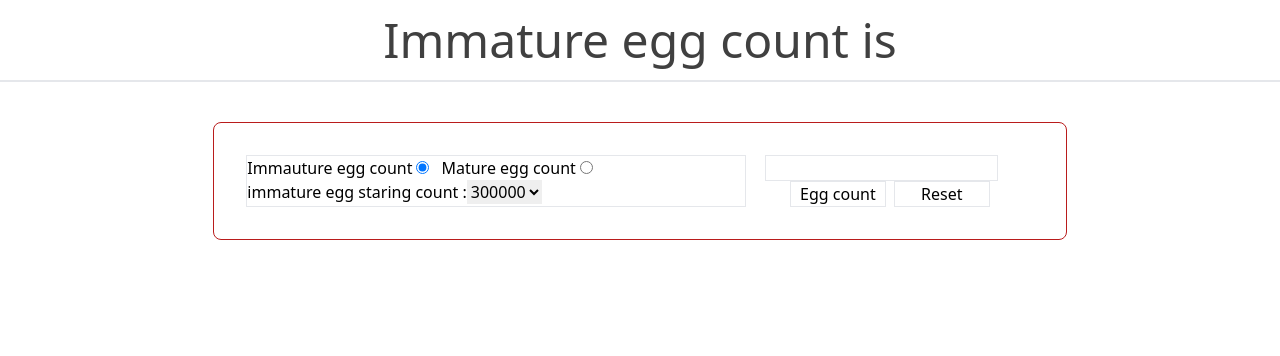
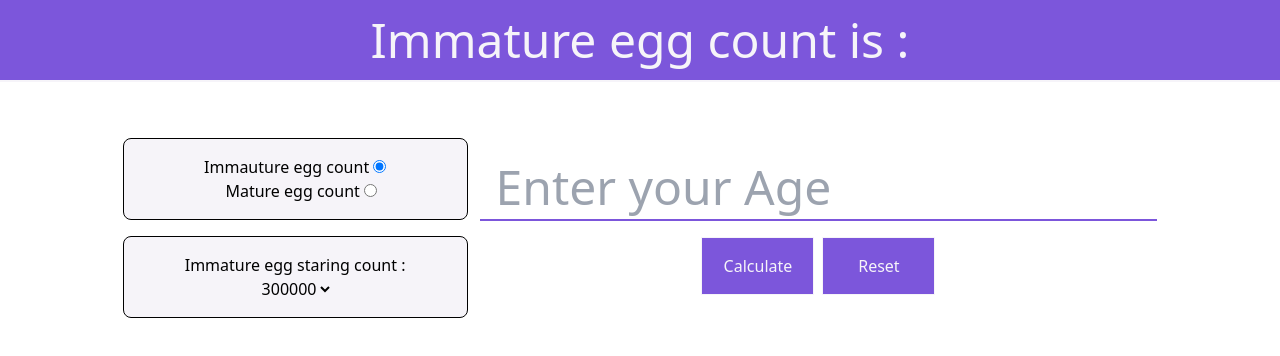
Before and after one commit to manny516/egg, a React (Create React App) app: page / in a window 1280 px wide. Shown: the top 356 px of the page. Built offline with nearby package versions, Linux system fonts and the light colour scheme.

Commit message:
updated Layout and css

```diff
--- a/src/comp/hooks/useCalcForm.ts
+++ b/src/comp/hooks/useCalcForm.ts
@@ -6,7 +6,7 @@ import { EggType,EggsStartNumber,FormValue} from '../appTypes';
 
 export const useCalcForm  = () =>{
     const [counteggs,setCountEggs]= useState<number>(0);
-    const [fieldState, updateFieldState] = useState<string>(" ");
+    const [fieldState, updateFieldState] = useState<string>("");
     const [optionValue,setOptionValue] = useState<string>("300000");
     const [maturity,setMaturity] = useState<EggType>("immature");
     const eggInputData:number = Number(fieldState);
@@ -18,12 +18,15 @@ export const useCalcForm  = () =>{
         const eggs:number | undefined = Caculation(eggInputData, optionData as EggsStartNumber);
         eggs ? setCountEggs(eggs) : setCountEggs(0);
         console.log(`Egg Count ${eggs}`)
+        localStorage.setItem('age',JSON.stringify(fieldState));
     }
 
     const restField =() =>{
       setCountEggs(0);
+      updateFieldState("");
     }
     useEffect(() =>{
+
         if(maturity === 'mature' && optionValue !== "400"){
             setOptionValue("300");
         }
--- a/src/comp/ui/EggResults.tsx
+++ b/src/comp/ui/EggResults.tsx
@@ -4,6 +4,6 @@ import { CapFirstLetter } from "../utilz/CapFirstLetter";
 export  const EggsResult = () =>{
     const {counteggs,maturity} = useContext(EggProvider);
     return(
-        <h1 className=' text-neutral-700 text-5xl border-b-2 border-solid p-4'> {CapFirstLetter(maturity)} egg count is {counteggs  < 0 ? 0 : (counteggs > 0 ? counteggs : " ")}</h1>
+        <h1  className=' text-neutral-700 text-5xl border-b-2 border-solid p-4 bg-primary text-offwhite'> {CapFirstLetter(maturity)} egg count is : <span className="text-offwhite">{counteggs  < 0 ? 0 : (counteggs > 0 ? counteggs : " ")}</span></h1>
     )
 }
--- a/src/comp/ui/Forms.tsx
+++ b/src/comp/ui/Forms.tsx
@@ -6,14 +6,19 @@ import { InputAgeField } from './InputAgeField';
 const Forms = ()=>{
     return(
         <>
-            <section  className="mt-10 egg-count form flex flex-cols-2 w-8/12 rounded-lg p-8 m-auto border border-solid border-red-700 ">
-                <article className=' border border-solid w-5/6'>
-                    <MatureRadio />
-                    <OptionSelect />
-                </article>
-                <article>
-                <InputAgeField />
-                </article>
+            <section  className="mt-10 egg-count form w-10/12 lg:flex   p-4 m-auto">
+                <section className='w-4/12 mr-3'>
+                    <article className='mb-4 border pt-4 pb-4 border-solid rounded-lg bg-offwhite'>
+                        <MatureRadio />
+                    </article>
+                    <article className='mt-4 border pt-4 pb-4 border-solid rounded-lg bg-offwhite'>
+                        <OptionSelect />
+                    </article>
+                </section>
+
+                <section className='w-6/12 grow'>
+                    <InputAgeField />
+                </section>
             </section>
         </>
 
--- a/src/comp/ui/InputAgeField.tsx
+++ b/src/comp/ui/InputAgeField.tsx
@@ -5,9 +5,9 @@ export const InputAgeField = () =>{
     const {updateFieldState,fieldState,calcBtn,restField} = useContext(EggProvider);
     return(
          <>
-            <input className=' border border-solid  mr-4'  type="text" onChange={(e) => updateFieldState(e.target.value)} name="age" placeholder="Enter your Age" value={fieldState} />
-            <button className="w-2/6 border border-solid mr-2" onClick={() =>calcBtn()}> Egg count</button>
-            <button className="w-2/6 border border-solid" onClick={() => restField()}> Reset </button>
+            <input className=" border-b-2 mt-4 border-solid w-full text-greys mb-4 placeholder: indent-4 border-b-primary text-5xl"  type="text" onChange={(e) => updateFieldState(e.target.value)} name="age" placeholder="Enter your Age" value={fieldState} />
+            <button className="border border-solid mr-2 w-1/6 p-4 bg-primary text-offwhite min-w-max" onClick={() =>calcBtn()}> Calculate</button>
+            <button className=" border border-solid w-1/6 p-4 text-offwhite bg-primary min-w-max" onClick={() => restField()}> Reset </button>
         </>
     );
 
--- a/src/comp/ui/MatureRadio.tsx
+++ b/src/comp/ui/MatureRadio.tsx
@@ -5,7 +5,7 @@ import EggProvider from "../utilz/EggProvider"
 export const MatureRadio = () =>{
     const {maturity,setMaturity} = useContext(EggProvider);
     return(
-        <section className="flex flex-cols-2 ">
+        <section className="">
         <section>
             <label className='pr-1 '> Immauture egg count</label>
             <input type="radio" name="maturity" value="immature" checked={maturity === "immature"} onChange={(e) => setMaturity(e.target.value ) as EggType}/><br/>
--- a/src/comp/ui/OptionSelect.tsx
+++ b/src/comp/ui/OptionSelect.tsx
@@ -1,21 +1,22 @@
 // import { FormValue } from "../appTypes"
 import { useContext } from "react"
+import { CapFirstLetter } from "../utilz/CapFirstLetter";
 import EggProvider from "../utilz/EggProvider";
 
 export const OptionSelect = () =>{
     const {maturity,optionValue,setOptionValue} = useContext(EggProvider);
     return(
-        <section className='flex flex-cols-2'>
-        <h1> {maturity} egg staring count :</h1>
+        <section>
+        <h1> {CapFirstLetter(maturity)} egg staring count :</h1>
         {maturity === "immature" &&(
-            <select name="egg-options" value={optionValue} onChange={(e) =>setOptionValue(e.currentTarget.value)}>
+            <select className="bg-offwhite" name="egg-options" value={optionValue} onChange={(e) =>setOptionValue(e.currentTarget.value)}>
                 <option value="400000">400000</option>
                 <option value="300000">300000</option>
             </select>
         )}
 
         {maturity ==="mature" &&(
-            <select name='egg-options' value={optionValue} onChange={(e) =>setOptionValue(e.currentTarget.value)}>
+            <select className="bg-offwhite" name='egg-options' value={optionValue} onChange={(e) =>setOptionValue(e.currentTarget.value)}>
                 <option value="400">400</option>
                 <option value={"300"}>300</option>
             </select>
--- a/src/main.scss
+++ b/src/main.scss
@@ -2,6 +2,7 @@
 @tailwind components;
 @tailwind utilities;
 
+
 .beta{
     font-size: 10px;
 }
--- a/tailwind.config.js
+++ b/tailwind.config.js
@@ -5,6 +5,11 @@ module.exports = {
     "./src/*.{js,jsx,ts,tsx}"
   ],
   theme: {
+    colors:{
+      'primary' : '#7C56DB',
+      'offwhite' : '#f6f4f9',
+      'greys' : '#666666'
+    },
     extend: {},
   },
   plugins: [],
```
